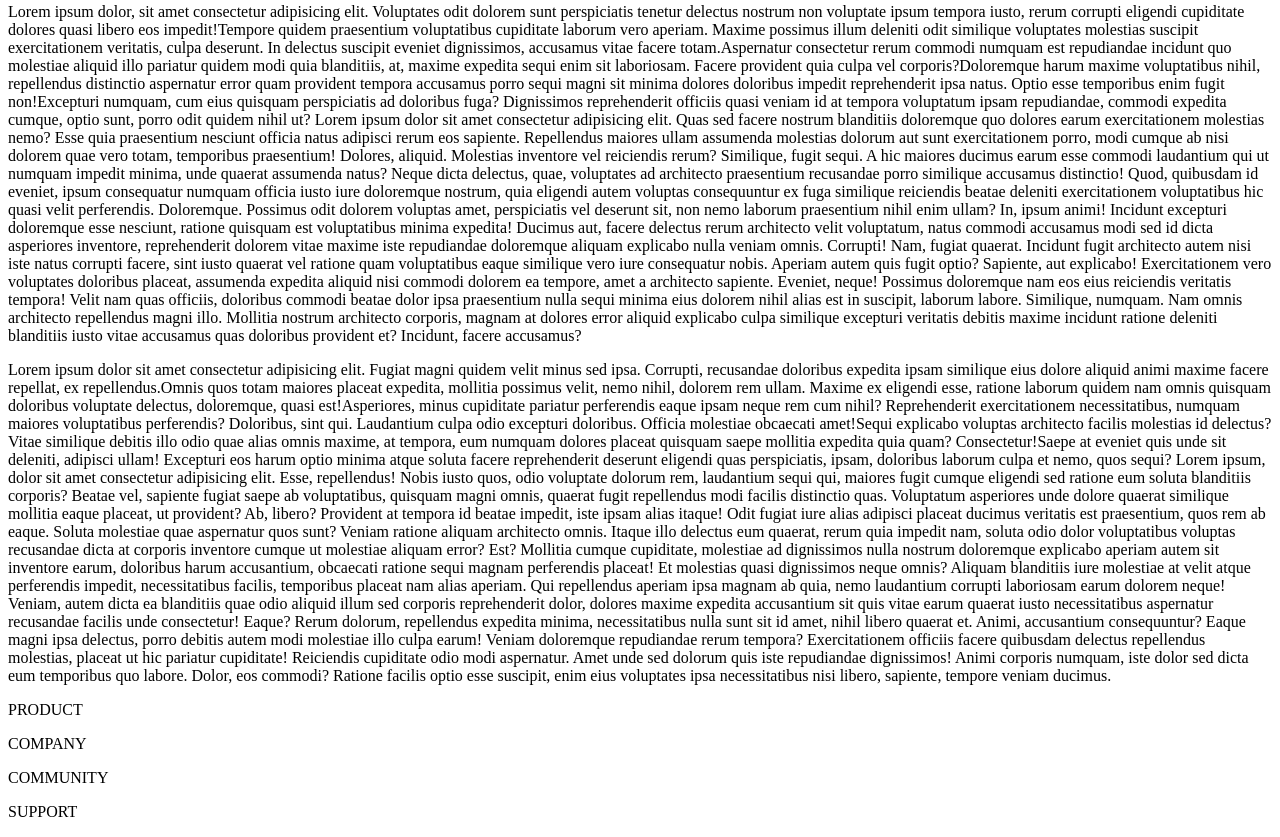
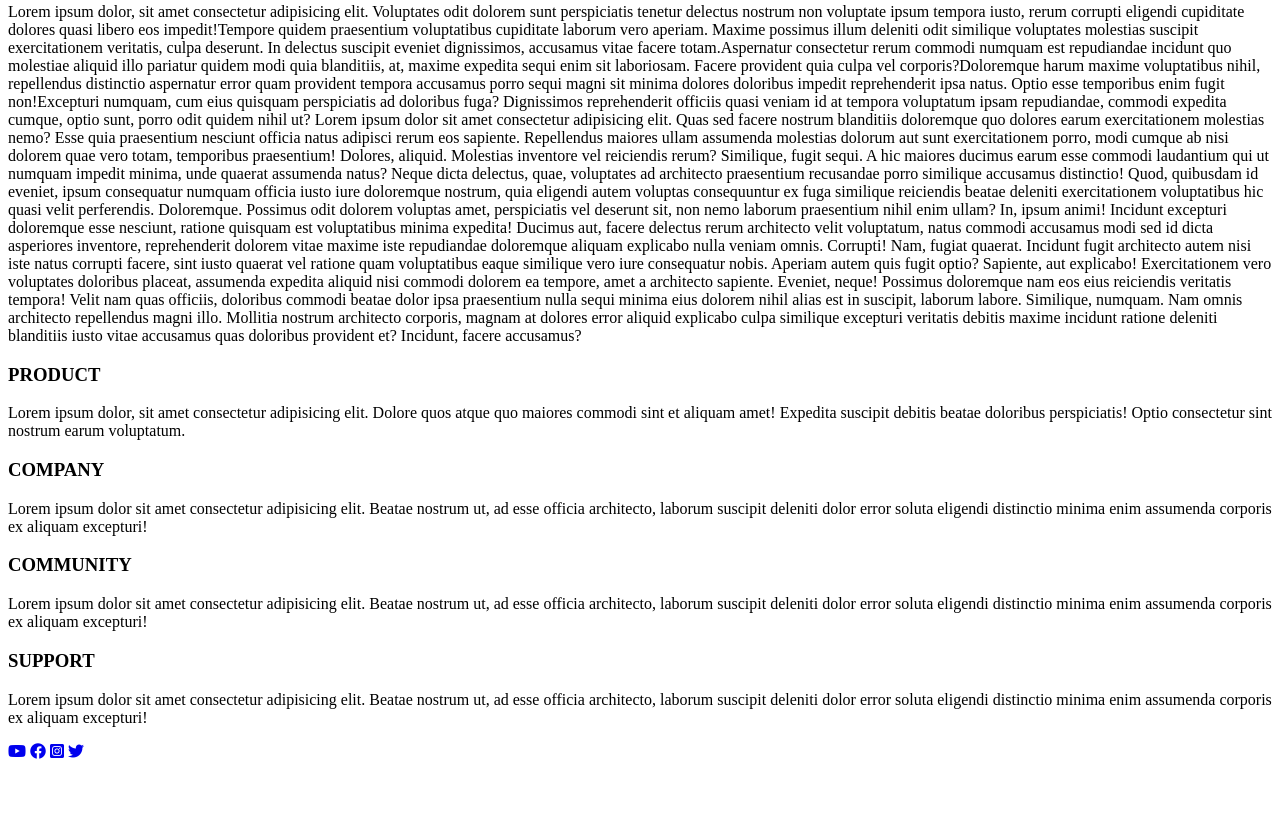
Before and after one commit to Mariam-26/les-liens, a plain HTML site: page public/index.html in a window 1280 px wide. Shown: the part 809-1646 px from the top of the page. After the commit the page ends 1578 px from the top, so only its background shows below. Drawn offline with Linux system fonts and the light colour scheme.

Commit message:
paragraphe

```diff
--- a/public/css/style.css
+++ b/public/css/style.css
@@ -1,5 +1,6 @@
 h1 {
   color: purple;
+  t
 }
 
 /*# sourceMappingURL=style.css.map */
--- a/public/index.html
+++ b/public/index.html
@@ -5,6 +5,9 @@
   <meta http-equiv="X-UA-Compatible" content="IE=edge">
   <meta name="viewport" content="width=device-width, initial-scale=1.0">
   <title>Devoir 1</title>
+  <!-- FONT AWSOME -->
+  <link rel="stylesheet" href="https://cdnjs.cloudflare.com/ajax/libs/font-awesome/6.0.0-beta2/css/all.min.css" integrity="sha512-YWzhKL2whUzgiheMoBFwW8CKV4qpHQAEuvilg9FAn5VJUDwKZZxkJNuGM4XkWuk94WCrrwslk8yWNGmY1EduTA==" crossorigin="anonymous" referrerpolicy="no-referrer" />
+
   <link rel="stylesheet" href="css/style.css">
 </head>
 <body>
@@ -71,20 +74,6 @@
       Mollitia nostrum architecto corporis, magnam at dolores error aliquid explicabo culpa similique excepturi veritatis debitis maxime incidunt ratione deleniti blanditiis iusto vitae accusamus quas doloribus provident et? Incidunt, facere accusamus?</span></p>
       <div></div>
     </div>
-
-    <div id="contact"></div>
-    <div class="para1">
-      <p><span>Lorem ipsum dolor sit amet consectetur adipisicing elit. Fugiat magni quidem velit minus sed ipsa. Corrupti, recusandae doloribus expedita ipsam similique eius dolore aliquid animi maxime facere repellat, ex repellendus.</span><span>Omnis quos totam maiores placeat expedita, mollitia possimus velit, nemo nihil, dolorem rem ullam. Maxime ex eligendi esse, ratione laborum quidem nam omnis quisquam doloribus voluptate delectus, doloremque, quasi est!</span><span>Asperiores, minus cupiditate pariatur perferendis eaque ipsam neque rem cum nihil? Reprehenderit exercitationem necessitatibus, numquam maiores voluptatibus perferendis? Doloribus, sint qui. Laudantium culpa odio excepturi doloribus. Officia molestiae obcaecati amet!</span><span>Sequi explicabo voluptas architecto facilis molestias id delectus? Vitae similique debitis illo odio quae alias omnis maxime, at tempora, eum numquam dolores placeat quisquam saepe mollitia expedita quia quam? Consectetur!</span><span>Saepe at eveniet quis unde sit deleniti, adipisci ullam! Excepturi eos harum optio minima atque soluta facere reprehenderit deserunt eligendi quas perspiciatis, ipsam, doloribus laborum culpa et nemo, quos sequi? Lorem ipsum, dolor sit amet consectetur adipisicing elit. Esse, repellendus! Nobis iusto quos, odio voluptate dolorum rem, laudantium sequi qui, maiores fugit cumque eligendi sed ratione eum soluta blanditiis corporis?
-      Beatae vel, sapiente fugiat saepe ab voluptatibus, quisquam magni omnis, quaerat fugit repellendus modi facilis distinctio quas. Voluptatum asperiores unde dolore quaerat similique mollitia eaque placeat, ut provident? Ab, libero?
-      Provident at tempora id beatae impedit, iste ipsam alias itaque! Odit fugiat iure alias adipisci placeat ducimus veritatis est praesentium, quos rem ab eaque. Soluta molestiae quae aspernatur quos sunt?
-      Veniam ratione aliquam architecto omnis. Itaque illo delectus eum quaerat, rerum quia impedit nam, soluta odio dolor voluptatibus voluptas recusandae dicta at corporis inventore cumque ut molestiae aliquam error? Est?
-      Mollitia cumque cupiditate, molestiae ad dignissimos nulla nostrum doloremque explicabo aperiam autem sit inventore earum, doloribus harum accusantium, obcaecati ratione sequi magnam perferendis placeat! Et molestias quasi dignissimos neque omnis?
-      Aliquam blanditiis iure molestiae at velit atque perferendis impedit, necessitatibus facilis, temporibus placeat nam alias aperiam. Qui repellendus aperiam ipsa magnam ab quia, nemo laudantium corrupti laboriosam earum dolorem neque!
-      Veniam, autem dicta ea blanditiis quae odio aliquid illum sed corporis reprehenderit dolor, dolores maxime expedita accusantium sit quis vitae earum quaerat iusto necessitatibus aspernatur recusandae facilis unde consectetur! Eaque?
-      Rerum dolorum, repellendus expedita minima, necessitatibus nulla sunt sit id amet, nihil libero quaerat et. Animi, accusantium consequuntur? Eaque magni ipsa delectus, porro debitis autem modi molestiae illo culpa earum!
-      Veniam doloremque repudiandae rerum tempora? Exercitationem officiis facere quibusdam delectus repellendus molestias, placeat ut hic pariatur cupiditate! Reiciendis cupiditate odio modi aspernatur. Amet unde sed dolorum quis iste repudiandae dignissimos!
-      Animi corporis numquam, iste dolor sed dicta eum temporibus quo labore. Dolor, eos commodi? Ratione facilis optio esse suscipit, enim eius voluptates ipsa necessitatibus nisi libero, sapiente, tempore veniam ducimus.</span></p>
-    </div>
   </main>
   <!-- Fin main -->
 
@@ -92,10 +81,28 @@
   <footer id="contact">
     <div>
       <div>
-        <p>PRODUCT</p>
-        <p>COMPANY</p>
-        <p>COMMUNITY</p>
-        <p>SUPPORT</p>
+        <div>
+          <h3>PRODUCT</h3>
+          <p>Lorem ipsum dolor, sit amet consectetur adipisicing elit. Dolore quos atque quo maiores commodi sint et aliquam amet! Expedita suscipit debitis beatae doloribus perspiciatis! Optio consectetur sint nostrum earum voluptatum.</p>
+        </div>
+        <div>
+          <h3>COMPANY</h3>
+          <p>Lorem ipsum dolor sit amet consectetur adipisicing elit. Beatae nostrum ut, ad esse officia architecto, laborum suscipit deleniti dolor error soluta eligendi distinctio minima enim assumenda corporis ex aliquam excepturi!</p>
+        </div>
+        <div>
+          <h3>COMMUNITY</h3>
+          <p><p>Lorem ipsum dolor sit amet consectetur adipisicing elit. Beatae nostrum ut, ad esse officia architecto, laborum suscipit deleniti dolor error soluta eligendi distinctio minima enim assumenda corporis ex aliquam excepturi!</p></p>
+        </div>
+        <div>
+          <h3>SUPPORT</h3>
+          <p><p>Lorem ipsum dolor sit amet consectetur adipisicing elit. Beatae nostrum ut, ad esse officia architecto, laborum suscipit deleniti dolor error soluta eligendi distinctio minima enim assumenda corporis ex aliquam excepturi!</p></p>
+        </div>
+      </div>
+      <div class="reseau">
+        <a href="https://www.youtube.com/"><i class="fab fa-youtube"></i></a>
+        <a href="https://fr-fr.facebook.com/"><i class="fab fa-facebook"></i></a>
+        <a href="https://www.instagram.com/?hl=fr"><i class="fab fa-instagram-square"></i></a>
+        <a href="https://twitter.com/?lang=fr"><i class="fab fa-twitter"></i></a>
       </div>
     </div>
   </footer>
```
